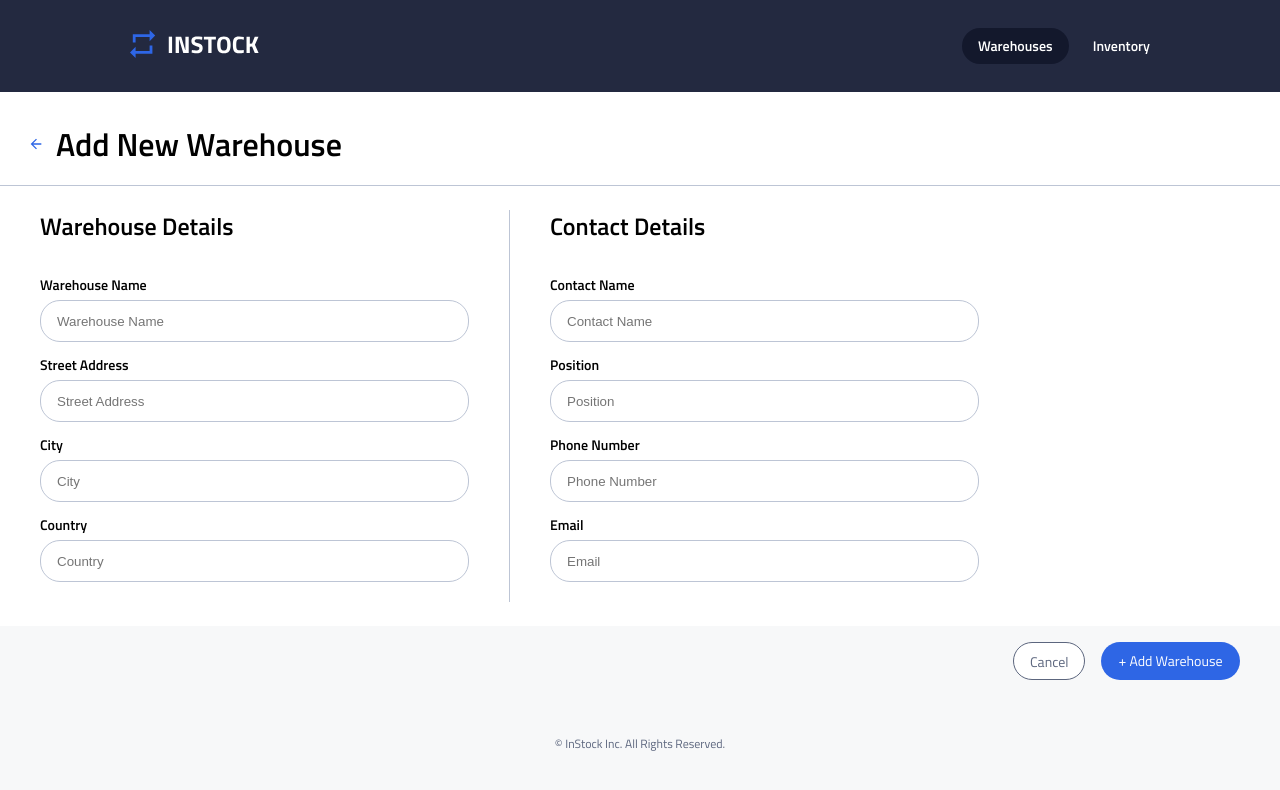
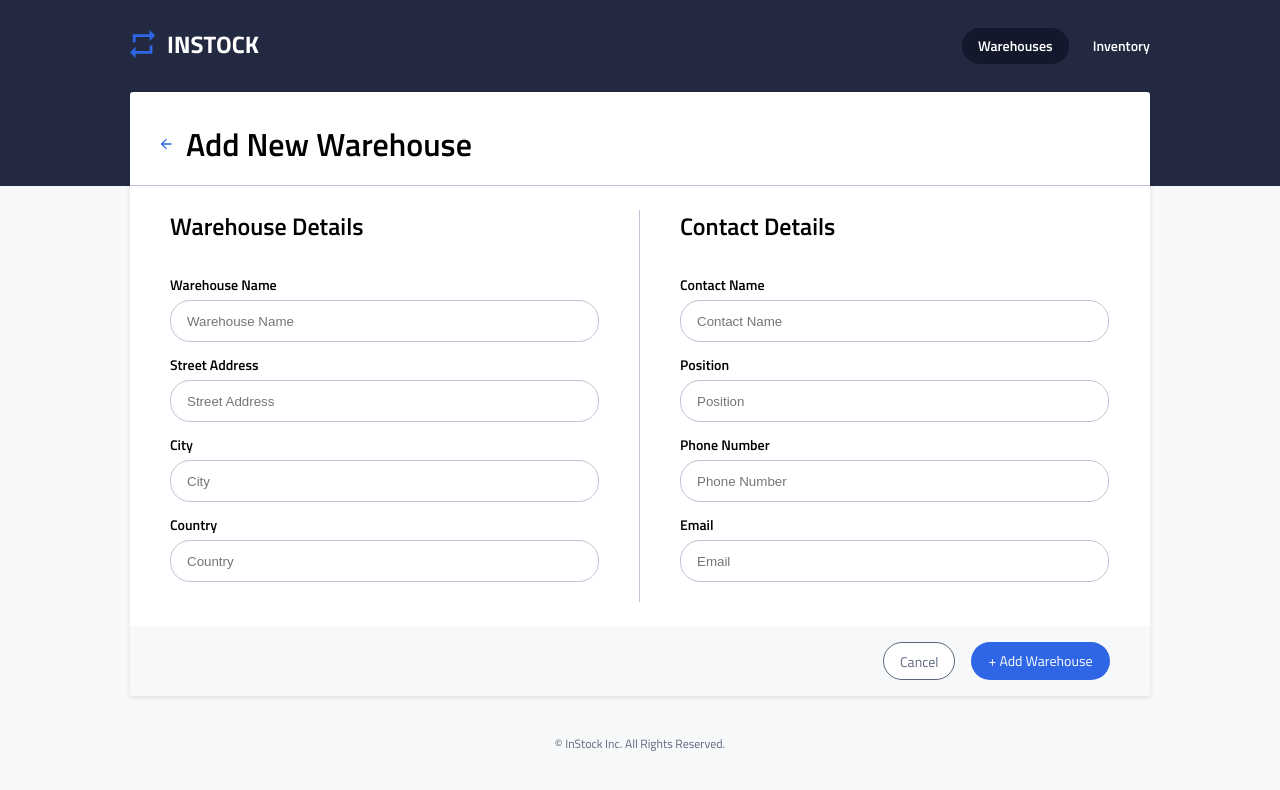
Before and after one commit to xfroggy/instock-group3, a React (Create React App) app in the folder client/: page /warehouses/add in a window 1280 px wide. Shown: the top 790 px of the page. Built offline with nearby package versions, Linux system fonts and the light colour scheme.

Commit message:
resolve styling conflicts after pull

```diff
--- a/client/src/components/warehouse/WarehouseAdd.jsx
+++ b/client/src/components/warehouse/WarehouseAdd.jsx
@@ -122,12 +122,12 @@ const WarehouseAdd = () => {
 
     return (
         <>
-            <section className="warehouse__parent">
-                <div className="warehouse__background--gray">
-                    <div className="warehouse__background"></div>
-                    <div className="warehouse__firstRow">
-                        <div className="warehouse__firstRow--box">
-                            <div className="warehouse__container">
+            <section className="warehousePage__parent">
+                <div className="warehousePage__background--gray">
+                    <div className="warehousePage__background"></div>
+                    <div className="warehousePage__firstRow">
+                        <div className="warehousePage__firstRow--box">
+                            <div className="warehousePage__container">
                                 <div className="card__box--row">
 
                                     <div className="card__top--container">
--- a/client/src/pages/Inventory/InventoryPage.jsx
+++ b/client/src/pages/Inventory/InventoryPage.jsx
@@ -149,11 +149,11 @@ export default function InventoryPage() {
                           </span>
                         </div>
                       </div>
-                      <div className="inventory__imgBox">
+                      <div className="inventoryPage__imgBox">
                         <div
                           onClick={() => { showDeleteModal("inventory", `${list.id}`, `${list.itemName}`) }}
-                          className="inventory__deleteImg"></div>
-                        <div className="inventory__editImg"></div>
+                          className="inventoryPage__deleteImg"></div>
+                        <div className="inventoryPage__editImg"></div>
                       </div>
                     </div>
                   ))}
```
